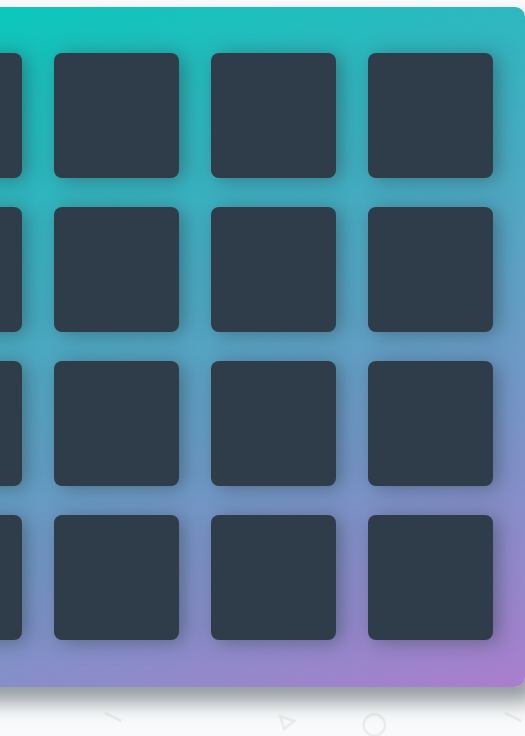
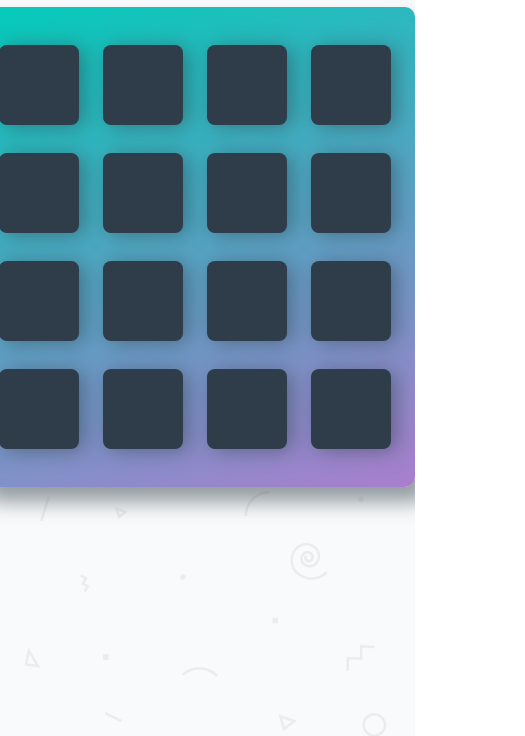
Before and after one commit to thb/udacity-memory-game, a plain HTML site: page index.html in a window 390 px wide. Shown: the part 108-844 px from the top of the page, 525 px wide, since content can reach past the window. Drawn offline with Linux system fonts and the light colour scheme; a web font is replaced by a local one.

Commit message:
added a touch of responsiveness

```diff
--- a/css/responsive.css
+++ b/css/responsive.css
@@ -11,3 +11,15 @@
   background: linear-gradient(160deg, #02ccba 0%, #aa7ecd 100%);
   border-radius: 5px;
 }
+
+@media screen and (max-width: 660px) {
+  .deck {
+    width: 440px;
+    padding: 24px;
+    min-height: 480px;
+  }
+  .deck .card {
+    height: 80px;
+    width: 80px;
+  }
+}
```
